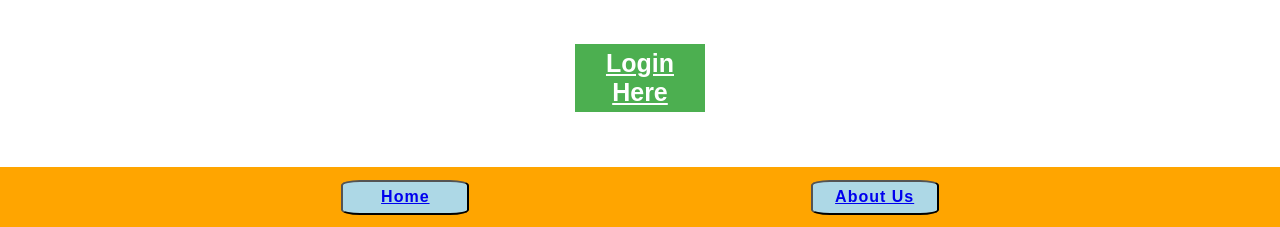
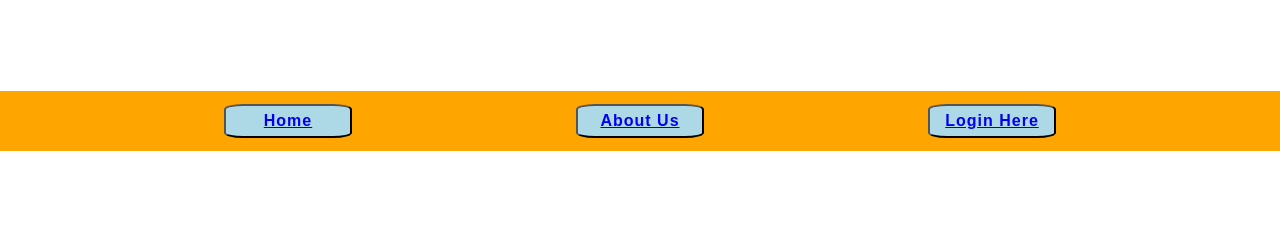
Before and after one commit to Potluck-planner-by-the-Potluckers/unitone-marketing, a plain HTML site: page html/product.html in a window 1280 px wide. Shown: the part 2002-2229 px from the top of the page. After the commit the page ends 2153 px from the top, so only its background shows below. Drawn offline with Linux system fonts and the light colour scheme; files that its build step writes are made by us from their sources; a web font is replaced by a local one.

Commit message:
login button added to main nav on all pages, final css resolved for these features

```diff
--- a/html/product.html
+++ b/html/product.html
@@ -4,7 +4,7 @@
 
 <meta name="viewport" content="width=device-width, initial-scale=1">
 
- <link rel= "stylesheet" href="style/index.css">
+<link rel="stylesheet" type="text/css" href="../style/index.css">
 
 </head>
 
@@ -26,6 +26,9 @@
         </button>
         <button>
           <a href="about.html">About Us</a>
+        </button>
+        <button>
+          <a href="https://potluck-planner-three.vercel.app/">Login Here</a>
         </button>
            </div>
           </nav>
@@ -71,16 +74,11 @@
             </div>
 
          </section>
+
 <section id = "login">
 
 <div class = "bottom-image">
 <img src="https://images.unsplash.com/photo-1547573854-74d2a71d0826?ixlib=rb-1.2.1&ixid=eyJhcHBfaWQiOjEyMDd9&auto=format&fit=crop&w=1500&q=80" alt="Image of a Picnic Spread Two">
-</div>
-
-<div class="container">
-    <button>
-    <a href="https://potluck-planner-three.vercel.app/">Login Here</a>
-    </button>
 </div>
 
 </section>
@@ -95,6 +93,9 @@
             <button>
               <a href="about.html">About Us</a>
             </button>
+            <button>
+              <a href="https://potluck-planner-three.vercel.app/">Login Here</a>
+            </button>
         </div>
     </nav>
 
--- a/style/index.css
+++ b/style/index.css
@@ -122,6 +122,7 @@ justify-content:space-evenly;
 .testimonials{
   display:flex;
   flex-wrap:wrap;
+  justify-content:center;
 }
 
 .box{
@@ -177,34 +178,6 @@ color:orange;
 .bottom-image:hover{
     opacity: 0.7;
     }
-
-/** These styles are just for the login container**/
-
- .container {
-   display:flex;
-   aligh-items:center;
-   padding:0 1%;
- }
-
-  /* Set a style for all buttons */
- .container button {
-   background-color: #4CAF50;
-   padding: 4% 10%;
-   margin: 3% 0;
-   border: none;
-   cursor: pointer;
-   width:100%;
- }
-  /* Add a hover effect for buttons */
- .container button:hover {
-   opacity: 0.8;
- }
-
-.container button a{
-  color:white;
-  font-weight:bold;
-  font-size:2.5rem;
-}
 
 /* LOGIN ENDS HERE */
 /* FOOTER SECTION STYLES HERE */
```
Also changed, not shown: html/about.html (+12 -5 lines), html/index.html (+7 -9 lines), assets/N.jpg (renamed from img/N.jpg), assets/R.jpg (renamed from img/R.jpg), assets/S.png (renamed from img/S.png), img/PP_logo.png (deleted), img/potluck_image.jpg (deleted).
